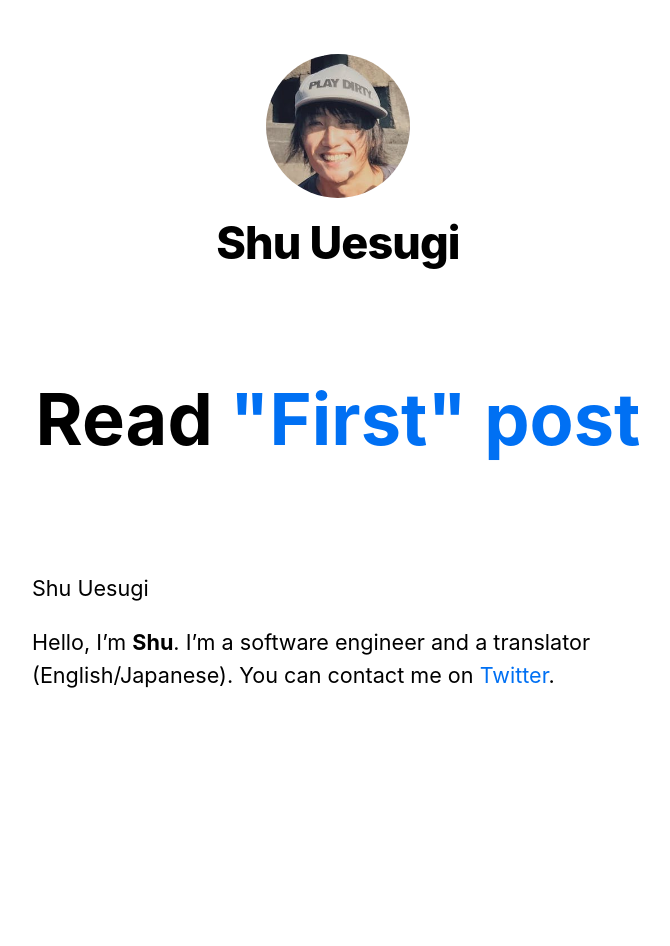
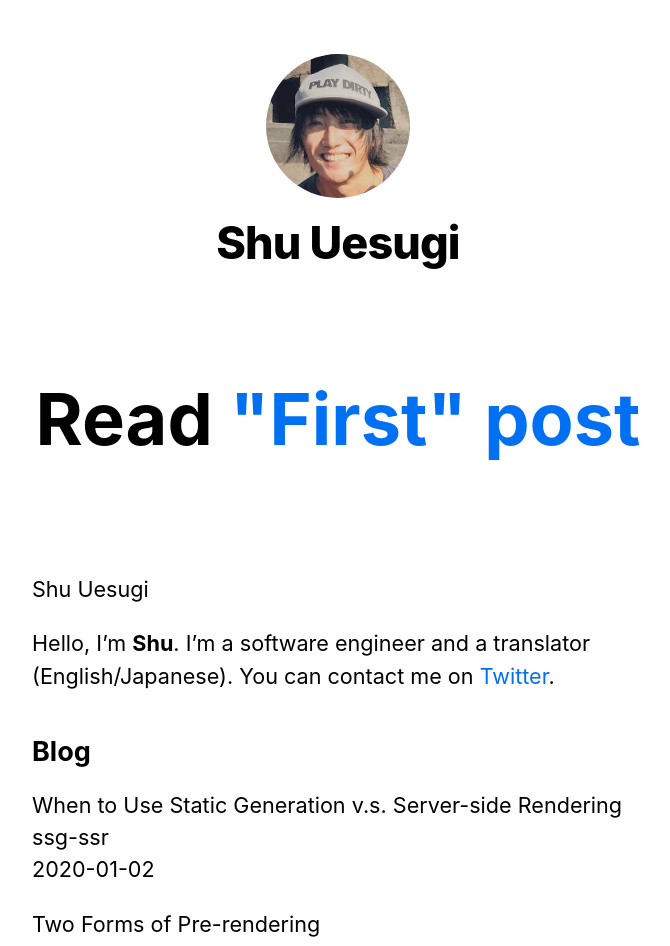
Before and after one commit to akifunal/nextjs-blog, a Next.js app: page / in a window 1280 px wide. Shown: the top 946 px of the page, without its empty margins (302-972 px from the left). Before the commit the page ends 800 px from the top, so only its background shows below. Built offline with nearby package versions, Linux system fonts and the light colour scheme.

Commit message:
pre-rendering and data fetching section finished

```diff
--- /dev/null
+++ b/lib/posts.js
@@ -0,0 +1,38 @@
+import fs from 'fs'
+import path from 'path'
+import matter from 'gray-matter'
+
+const postsDirectory = path.join(process.cwd(), 'posts')
+
+export function getSortedPostsData() {
+	// Get file names under /posts
+	const fileNames = fs.readdirSync(postsDirectory)
+	const allPostsData = fileNames.map(fileName => {
+		// Remove ".md" from file name to get id
+		const id = fileName.replace(/\.md$/, '')
+
+		// Read markdown file as string
+		const fullPath = path.join(postsDirectory, fileName)
+		const fileContents = fs.readFileSync(fullPath, 'utf8')
+
+		// Use gray-matter to parse the post metadata section
+		const matterResult = matter(fileContents)
+
+		// Combine the data with the id
+		return {
+			id,
+			...matterResult.data,
+		}
+	})
+	// Sort posts by date
+	// @ts-ignore
+	return allPostsData.sort(({ date: a }, { date: b }) => {
+		if (a < b) {
+			return 1
+		} else if (a > b) {
+			return -1
+		} else {
+			return 0
+		}
+	})
+}
--- a/package.json
+++ b/package.json
@@ -6,6 +6,7 @@
     "start": "next start"
   },
   "dependencies": {
+    "gray-matter": "^4.0.3",
     "next": "latest",
     "react": "17.0.2",
     "react-dom": "17.0.2"
--- a/pages/index.jsx
+++ b/pages/index.jsx
@@ -1,9 +1,10 @@
 import Head from 'next/head'
 import Link from 'next/link'
-import Layout from '../components/layout'
-import { Main, Section, Titles } from './style'
+import { getSortedPostsData } from '../lib/posts'
+import Layout from '../components/Layout'
+import { Main, Section, Titles, Heading2, List, ListItem } from './style'
 
-export default function Home() {
+export default function Home({ allPostsData }) {
 	return (
 		<Layout home>
 			<Head>
@@ -28,6 +29,29 @@
 					<a href='https://twitter.com/chibicode'>Twitter</a>.
 				</p>
 			</Section>
+			<Section>
+				<Heading2>Blog</Heading2>
+				<List>
+					{allPostsData.map(({ id, date, title }) => (
+						<ListItem key={id}>
+							{title}
+							<br />
+							{id}
+							<br />
+							{date}
+						</ListItem>
+					))}
+				</List>
+			</Section>
 		</Layout>
 	)
 }
+
+export const getStaticProps = async context => {
+	const allPostsData = getSortedPostsData()
+	return {
+		props: {
+			allPostsData,
+		},
+	}
+}
--- a/pages/style.js
+++ b/pages/style.js
@@ -65,6 +65,10 @@
 	}
 `
 
+export const Heading2 = styled.h2`
+	${utilStyles.headingLg}
+`
+
 export const Description = styled.p`
 	line-height: 1.5;
 	font-size: 1.5rem;
@@ -126,6 +130,16 @@
 export const Logo = styled.img`
 	height: 1em;
 `
+
 export const Section = styled.section`
 	${utilStyles.headingMd}
+	${utilStyles.padding1px}
 `
+
+export const List = styled.ul`
+	${utilStyles.list}
+`
+
+export const ListItem = styled.li`
+	${utilStyles.listItem}
+`
--- /dev/null
+++ b/posts/pre-rendering.md
@@ -0,0 +1,11 @@
+---
+title: 'Two Forms of Pre-rendering'
+date: '2020-01-01'
+---
+
+Next.js has two forms of pre-rendering: **Static Generation** and **Server-side Rendering**. The difference is in **when** it generates the HTML for a page.
+
+- **Static Generation** is the pre-rendering method that generates the HTML at **build time**. The pre-rendered HTML is then _reused_ on each request.
+- **Server-side Rendering** is the pre-rendering method that generates the HTML on **each request**.
+
+Importantly, Next.js lets you **choose** which pre-rendering form to use for each page. You can create a "hybrid" Next.js app by using Static Generation for most pages and using Server-side Rendering for others.
--- /dev/null
+++ b/posts/ssg-ssr.md
@@ -0,0 +1,19 @@
+---
+title: 'When to Use Static Generation v.s. Server-side Rendering'
+date: '2020-01-02'
+---
+
+We recommend using **Static Generation** (with and without data) whenever possible because your page can be built once and served by CDN, which makes it much faster than having a server render the page on every request.
+
+You can use Static Generation for many types of pages, including:
+
+- Marketing pages
+- Blog posts
+- E-commerce product listings
+- Help and documentation
+
+You should ask yourself: "Can I pre-render this page **ahead** of a user's request?" If the answer is yes, then you should choose Static Generation.
+
+On the other hand, Static Generation is **not** a good idea if you cannot pre-render a page ahead of a user's request. Maybe your page shows frequently updated data, and the page content changes on every request.
+
+In that case, you can use **Server-Side Rendering**. It will be slower, but the pre-rendered page will always be up-to-date. Or you can skip pre-rendering and use client-side JavaScript to populate data.
```
Also changed, not shown: 1 other file (tests, documents, lock files or other folders).
